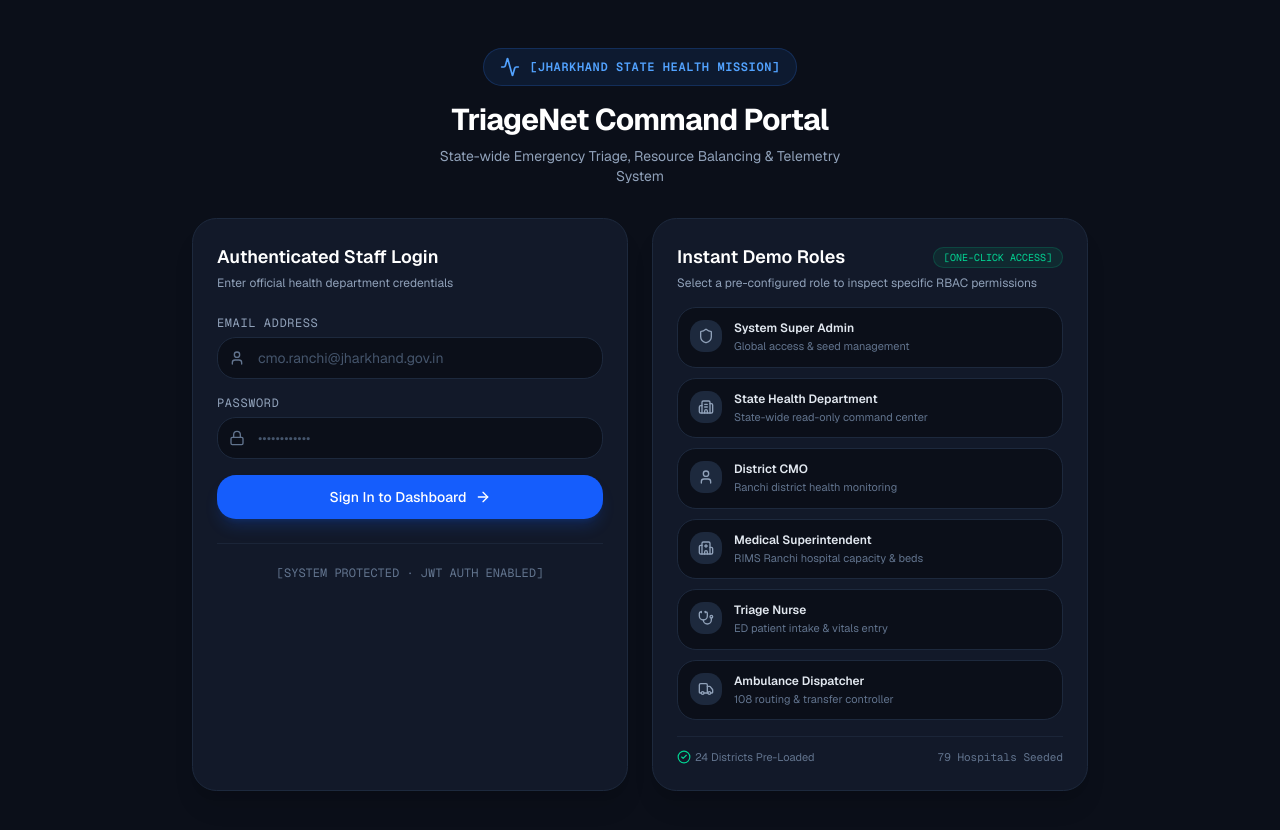
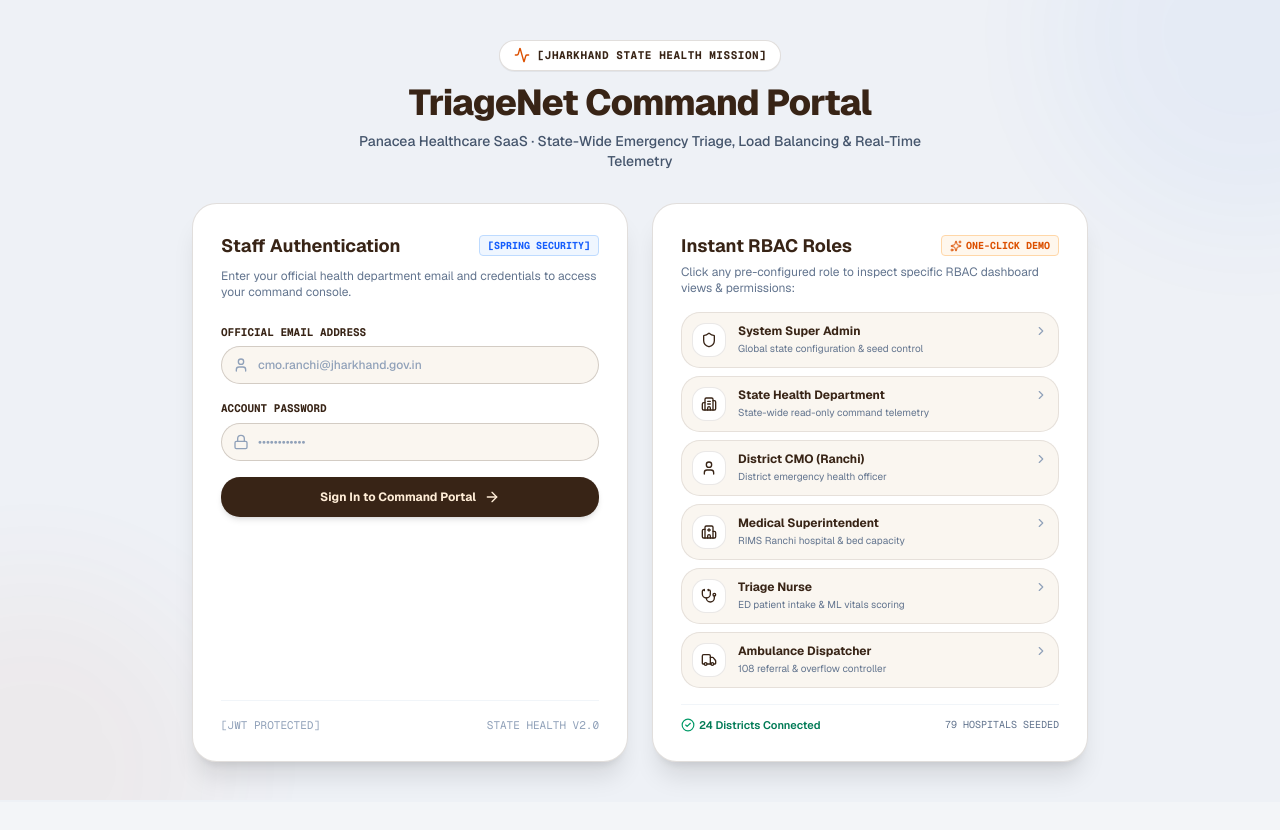
Before and after one commit to PG300604/TriageNet, a Next.js app in the folder frontend/: page /login in a window 1280 px wide. Shown: the top 830 px of the page. After the commit the page ends 802 px from the top, so only its background shows below. Built offline with nearby package versions, Linux system fonts and the light colour scheme; no server answers.

Commit message:
Redesign Login Portal to match Panacea Healthcare SaaS design language (Walnut Shadow, Light Linen Canvas, crisp cards, zero emojis)

```diff
--- a/frontend/app/login/page.tsx
+++ b/frontend/app/login/page.tsx
@@ -3,7 +3,20 @@
 import React, { useState } from 'react';
 import { useRouter } from 'next/navigation';
 import { useAuth, UserRole, DEMO_PRESET_USERS } from '@/lib/auth-context';
-import { Shield, Activity, User, Lock, ArrowRight, CheckCircle2, Hospital, Stethoscope, Truck, Building2 } from 'lucide-react';
+import {
+  Shield,
+  Activity,
+  User,
+  Lock,
+  ArrowRight,
+  CheckCircle2,
+  Hospital,
+  Stethoscope,
+  Truck,
+  Building2,
+  Sparkles,
+  ChevronRight,
+} from 'lucide-react';
 
 export default function LoginPage() {
   const router = useRouter();
@@ -17,7 +30,7 @@ export default function LoginPage() {
   const handleCustomLogin = async (e: React.FormEvent) => {
     e.preventDefault();
     if (!email || !password) {
-      setError('Please enter email and password credentials.');
+      setError('Please enter official health department credentials.');
       return;
     }
     setError(null);
@@ -27,7 +40,7 @@ export default function LoginPage() {
       await login(email, password);
       router.push('/dashboard');
     } catch (err: unknown) {
-      setError(err instanceof Error ? err.message : 'Invalid credentials. Please try again.');
+      setError(err instanceof Error ? err.message : 'Invalid credentials. Please verify email and password.');
     } finally {
       setSubmitting(false);
     }
@@ -39,78 +52,94 @@ export default function LoginPage() {
   };
 
   const rolePresets: { role: UserRole; title: string; subtitle: string; icon: React.ElementType }[] = [
-    { role: 'SUPER_ADMIN', title: 'System Super Admin', subtitle: 'Global access & seed management', icon: Shield },
-    { role: 'STATE_HEALTH_DEPT', title: 'State Health Department', subtitle: 'State-wide read-only command center', icon: Building2 },
-    { role: 'DISTRICT_CMO', title: 'District CMO', subtitle: 'Ranchi district health monitoring', icon: User },
-    { role: 'HOSPITAL_ADMIN', title: 'Medical Superintendent', subtitle: 'RIMS Ranchi hospital capacity & beds', icon: Hospital },
-    { role: 'TRIAGE_NURSE', title: 'Triage Nurse', subtitle: 'ED patient intake & vitals entry', icon: Stethoscope },
-    { role: 'AMBULANCE_DISPATCH', title: 'Ambulance Dispatcher', subtitle: '108 routing & transfer controller', icon: Truck },
+    { role: 'SUPER_ADMIN', title: 'System Super Admin', subtitle: 'Global state configuration & seed control', icon: Shield },
+    { role: 'STATE_HEALTH_DEPT', title: 'State Health Department', subtitle: 'State-wide read-only command telemetry', icon: Building2 },
+    { role: 'DISTRICT_CMO', title: 'District CMO (Ranchi)', subtitle: 'District emergency health officer', icon: User },
+    { role: 'HOSPITAL_ADMIN', title: 'Medical Superintendent', subtitle: 'RIMS Ranchi hospital & bed capacity', icon: Hospital },
+    { role: 'TRIAGE_NURSE', title: 'Triage Nurse', subtitle: 'ED patient intake & ML vitals scoring', icon: Stethoscope },
+    { role: 'AMBULANCE_DISPATCH', title: 'Ambulance Dispatcher', subtitle: '108 referral & overflow controller', icon: Truck },
   ];
 
   return (
-    <div className="min-h-screen bg-[#0b0f19] text-slate-100 flex flex-col justify-center py-12 sm:px-6 lg:px-8">
-      {/* Top Header */}
-      <div className="sm:mx-auto sm:w-full sm:max-w-md text-center">
-        <div className="inline-flex items-center gap-2.5 px-4 py-2 rounded-2xl bg-blue-500/10 border border-blue-500/20 mb-4">
-          <Activity className="h-5 w-5 text-blue-400" />
-          <span className="font-mono text-xs font-semibold uppercase tracking-wider text-blue-400">
+    <div className="min-h-screen bg-[#eef1f6] text-slate-800 flex flex-col justify-center py-10 px-4 sm:px-6 lg:px-8 font-sans antialiased">
+      {/* Background Graphic Accents */}
+      <div className="fixed inset-0 pointer-events-none overflow-hidden opacity-40">
+        <div className="absolute -top-40 -right-40 w-96 h-96 bg-[#2563eb]/10 rounded-full blur-3xl" />
+        <div className="absolute -bottom-40 -left-40 w-96 h-96 bg-[#dc5000]/10 rounded-full blur-3xl" />
+      </div>
+
+      <div className="relative z-10 max-w-4xl mx-auto w-full">
+        {/* Top Header Card */}
+        <div className="text-center mb-8">
+          <div className="inline-flex items-center gap-2 px-3.5 py-1.5 rounded-full bg-white border border-[#382416]/15 shadow-2xs mb-3">
+            <Activity className="h-4 w-4 text-[#dc5000]" />
+            <span className="font-mono text-[11px] font-bold text-[#382416] tracking-wider uppercase">
               [JHARKHAND STATE HEALTH MISSION]
             </span>
           </div>
-        <h2 className="text-3xl font-bold tracking-tight text-white font-sans">
+
+          <h1 className="text-3xl sm:text-4xl font-extrabold text-[#382416] tracking-tight font-sans">
             TriageNet Command Portal
-        </h2>
-        <p className="mt-2 text-sm text-slate-400">
-          State-wide Emergency Triage, Resource Balancing & Telemetry System
+          </h1>
+          <p className="mt-2 text-xs sm:text-sm text-slate-600 max-w-xl mx-auto font-medium">
+            Panacea Healthcare SaaS · State-Wide Emergency Triage, Load Balancing & Real-Time Telemetry
           </p>
         </div>
 
-      <div className="mt-8 sm:mx-auto sm:w-full sm:max-w-4xl px-4 sm:px-0">
-        <div className="grid grid-cols-1 md:grid-cols-12 gap-6">
-          {/* Main Credentials Login Form */}
-          <div className="md:col-span-6 bg-[#121929] border border-slate-800 rounded-2xl p-6 shadow-xl">
-            <h3 className="text-lg font-semibold text-white mb-1">Authenticated Staff Login</h3>
-            <p className="text-xs text-slate-400 mb-6">Enter official health department credentials</p>
+        {/* Dual Panel Grid */}
+        <div className="grid grid-cols-1 md:grid-cols-12 gap-6 items-stretch">
+          {/* Left Card: Authenticated Login Form */}
+          <div className="md:col-span-6 bg-white border border-[#382416]/15 rounded-2xl p-6 sm:p-7 shadow-xl flex flex-col justify-between">
+            <div>
+              <div className="flex items-center justify-between mb-2">
+                <h2 className="text-lg font-bold text-[#382416]">Staff Authentication</h2>
+                <span className="font-mono text-[10px] font-bold text-blue-600 bg-blue-50 border border-blue-200 px-2 py-0.5 rounded">
+                  [SPRING SECURITY]
+                </span>
+              </div>
+              <p className="text-xs text-slate-500 mb-6">
+                Enter your official health department email and credentials to access your command console.
+              </p>
 
               {error && (
-              <div className="mb-4 p-3 rounded-xl bg-red-500/10 border border-red-500/30 text-red-400 text-xs font-mono">
-                {error}
+                <div className="mb-5 p-3 rounded-xl bg-red-50 border border-red-200 text-red-700 text-xs font-mono">
+                  ⚠️ {error}
                 </div>
               )}
 
               <form onSubmit={handleCustomLogin} className="space-y-4">
                 <div>
-                <label className="block text-xs font-mono uppercase tracking-wider text-slate-400 mb-1.5">
-                  Email Address
+                  <label className="block text-[11px] font-mono font-bold uppercase text-[#382416] mb-1.5">
+                    Official Email Address
                   </label>
                   <div className="relative">
                     <div className="absolute inset-y-0 left-0 pl-3 flex items-center pointer-events-none">
-                    <User className="h-4 w-4 text-slate-500" />
+                      <User className="h-4 w-4 text-slate-400" />
                     </div>
                     <input
                       type="email"
                       value={email}
                       onChange={(e) => setEmail(e.target.value)}
                       placeholder="cmo.ranchi@jharkhand.gov.in"
-                    className="w-full pl-10 pr-4 py-2.5 bg-[#0b0f19] border border-slate-800 rounded-xl text-sm text-white placeholder-slate-600 focus:outline-none focus:border-blue-500 transition-colors"
+                      className="w-full pl-9 pr-3.5 py-2.5 bg-[#FAF6F0] border border-[#382416]/20 rounded-xl text-xs font-medium text-[#382416] placeholder-slate-400 focus:outline-none focus:ring-2 focus:ring-[#2563eb] transition-all"
                     />
                   </div>
                 </div>
 
                 <div>
-                <label className="block text-xs font-mono uppercase tracking-wider text-slate-400 mb-1.5">
-                  Password
+                  <label className="block text-[11px] font-mono font-bold uppercase text-[#382416] mb-1.5">
+                    Account Password
                   </label>
                   <div className="relative">
                     <div className="absolute inset-y-0 left-0 pl-3 flex items-center pointer-events-none">
-                    <Lock className="h-4 w-4 text-slate-500" />
+                      <Lock className="h-4 w-4 text-slate-400" />
                     </div>
                     <input
                       type="password"
                       value={password}
                       onChange={(e) => setPassword(e.target.value)}
                       placeholder="••••••••••••"
-                    className="w-full pl-10 pr-4 py-2.5 bg-[#0b0f19] border border-slate-800 rounded-xl text-sm text-white placeholder-slate-600 focus:outline-none focus:border-blue-500 transition-colors"
+                      className="w-full pl-9 pr-3.5 py-2.5 bg-[#FAF6F0] border border-[#382416]/20 rounded-xl text-xs font-medium text-[#382416] placeholder-slate-400 focus:outline-none focus:ring-2 focus:ring-[#2563eb] transition-all"
                     />
                   </div>
                 </div>
@@ -118,66 +147,65 @@ export default function LoginPage() {
                 <button
                   type="submit"
                   disabled={submitting || isLoading}
-                className="w-full mt-2 py-3 px-4 rounded-xl bg-blue-600 hover:bg-blue-500 text-white font-medium text-sm transition-colors flex items-center justify-center gap-2 shadow-lg shadow-blue-600/20 disabled:opacity-50"
+                  className="w-full mt-3 py-3 px-4 rounded-xl bg-[#382416] hover:bg-[#28180d] text-[#ffedd7] font-bold text-xs transition-all flex items-center justify-center gap-2 shadow-md hover:shadow-lg cursor-pointer disabled:opacity-50"
                 >
-                {submitting ? 'Authenticating...' : 'Sign In to Dashboard'}
+                  {submitting ? 'Authenticating...' : 'Sign In to Command Portal'}
                   <ArrowRight className="h-4 w-4" />
                 </button>
               </form>
+            </div>
 
-            <div className="mt-6 pt-4 border-t border-slate-800/80 text-center">
-              <span className="text-xs text-slate-500 font-mono">
-                [SYSTEM PROTECTED · JWT AUTH ENABLED]
-              </span>
+            <div className="mt-6 pt-4 border-t border-slate-100 flex items-center justify-between text-[11px] text-slate-400 font-mono">
+              <span>[JWT PROTECTED]</span>
+              <span>STATE HEALTH V2.0</span>
             </div>
           </div>
 
-          {/* Role Presets Demo Selector */}
-          <div className="md:col-span-6 bg-[#121929] border border-slate-800 rounded-2xl p-6 shadow-xl flex flex-col justify-between">
+          {/* Right Card: Instant RBAC Demo Presets */}
+          <div className="md:col-span-6 bg-white border border-[#382416]/15 rounded-2xl p-6 sm:p-7 shadow-xl flex flex-col justify-between">
             <div>
               <div className="flex items-center justify-between mb-1">
-                <h3 className="text-lg font-semibold text-white">Instant Demo Roles</h3>
-                <span className="px-2.5 py-0.5 rounded-full bg-emerald-500/10 border border-emerald-500/20 text-emerald-400 font-mono text-[10px] uppercase">
-                  [ONE-CLICK ACCESS]
+                <h2 className="text-lg font-bold text-[#382416]">Instant RBAC Roles</h2>
+                <span className="font-mono text-[10px] font-bold text-[#dc5000] bg-orange-50 border border-orange-200 px-2 py-0.5 rounded">
+                  <Sparkles className="inline h-3 w-3 mr-1" />
+                  ONE-CLICK DEMO
                 </span>
               </div>
-              <p className="text-xs text-slate-400 mb-4">
-                Select a pre-configured role to inspect specific RBAC permissions
+              <p className="text-xs text-slate-500 mb-4">
+                Click any pre-configured role to inspect specific RBAC dashboard views & permissions:
               </p>
 
-              <div className="grid grid-cols-1 gap-2.5">
+              <div className="space-y-2">
                 {rolePresets.map(({ role, title, subtitle, icon: Icon }) => (
                   <button
                     key={role}
                     type="button"
                     onClick={() => handleDemoPreset(role)}
-                    className="group w-full p-3 rounded-xl bg-[#0b0f19] border border-slate-800 hover:border-blue-500/50 hover:bg-blue-500/5 transition-all text-left flex items-start gap-3"
+                    className="group w-full p-2.5 rounded-xl bg-[#FAF6F0] border border-[#382416]/10 hover:border-[#382416]/30 hover:bg-[#f2eae0] transition-all text-left flex items-center gap-3 cursor-pointer"
                   >
-                    <div className="p-2 rounded-lg bg-slate-800 group-hover:bg-blue-500/20 group-hover:text-blue-400 text-slate-400 transition-colors">
+                    <div className="p-2 rounded-lg bg-white border border-[#382416]/10 group-hover:bg-[#382416] group-hover:text-[#ffedd7] text-[#382416] transition-colors shrink-0">
                       <Icon className="h-4 w-4" />
                     </div>
                     <div className="flex-1 min-w-0">
                       <div className="flex items-center justify-between">
-                        <span className="text-xs font-semibold text-slate-200 group-hover:text-blue-400 transition-colors">
+                        <span className="text-xs font-bold text-[#382416] group-hover:text-[#dc5000] transition-colors truncate">
                           {title}
                         </span>
-                        <span className="font-mono text-[10px] text-slate-500 opacity-0 group-hover:opacity-100 transition-opacity">
-                          Connect →
-                        </span>
+                        <ChevronRight className="h-3.5 w-3.5 text-slate-400 group-hover:text-[#382416] group-hover:translate-x-0.5 transition-all shrink-0" />
                       </div>
-                      <p className="text-[11px] text-slate-500 truncate mt-0.5">{subtitle}</p>
+                      <p className="text-[10px] text-slate-500 truncate mt-0.5">{subtitle}</p>
                     </div>
                   </button>
                 ))}
               </div>
             </div>
 
-            <div className="mt-4 pt-3 border-t border-slate-800/80 flex items-center justify-between text-[11px] text-slate-500">
-              <span className="flex items-center gap-1">
-                <CheckCircle2 className="h-3.5 w-3.5 text-emerald-400" />
-                24 Districts Pre-Loaded
+            <div className="mt-4 pt-3 border-t border-slate-100 flex items-center justify-between text-[11px] text-slate-500">
+              <span className="flex items-center gap-1 font-semibold text-emerald-700">
+                <CheckCircle2 className="h-3.5 w-3.5 text-emerald-600" />
+                24 Districts Connected
               </span>
-              <span className="font-mono">79 Hospitals Seeded</span>
+              <span className="font-mono text-[10px]">79 HOSPITALS SEEDED</span>
             </div>
           </div>
         </div>
```
Lines whose indentation alone changed are shown as unchanged.
